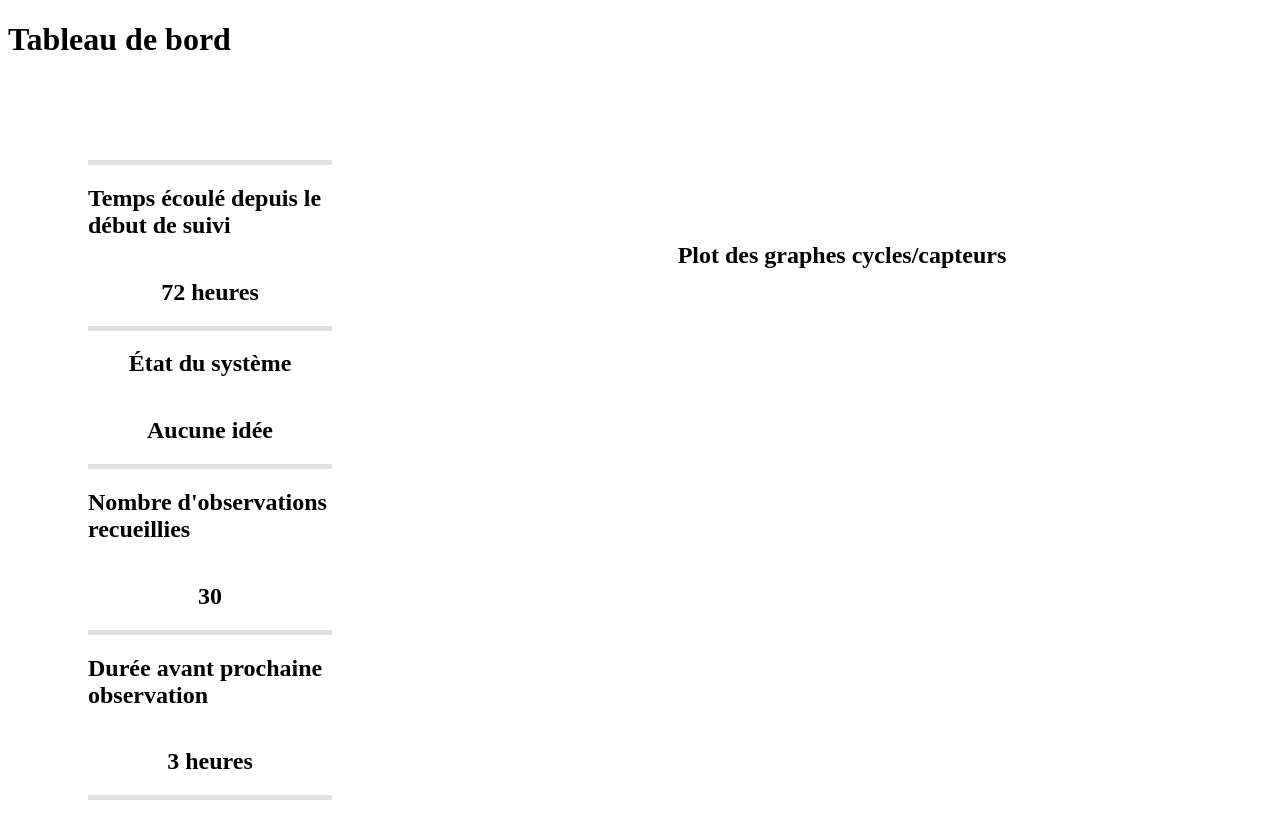
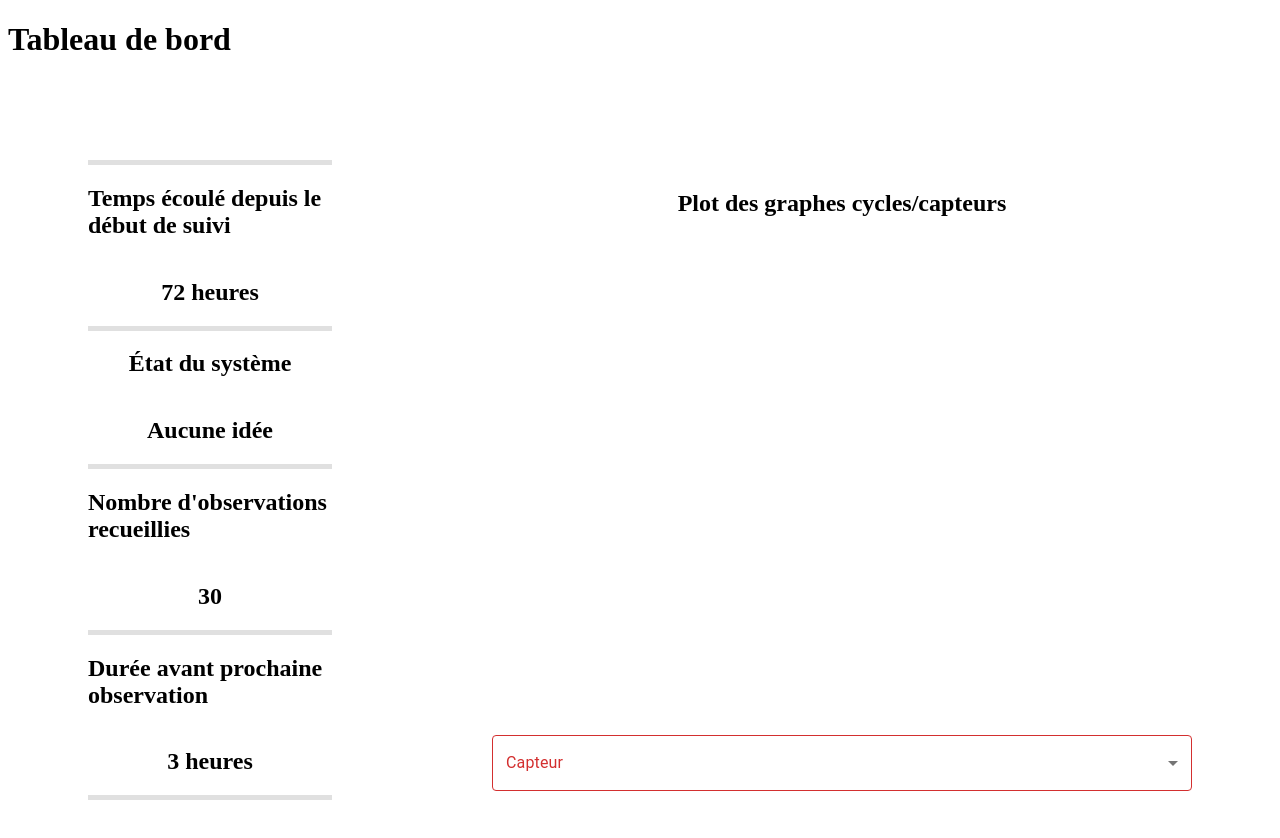
Before and after one commit to PierreVauterin/PredictiveMaintenance, a React (Create React App) app in the folder predictiveapp/: page /home in a window 1280 px wide. Shown: the top 838 px of the page. Built offline with nearby package versions, Linux system fonts and the light colour scheme.

Commit message:
Added homemade components

```diff
--- a/predictiveapp/package.json
+++ b/predictiveapp/package.json
@@ -5,6 +5,7 @@
   "dependencies": {
     "@emotion/react": "^11.14.0",
     "@emotion/styled": "^11.14.0",
+    "@mui/icons-material": "^6.4.5",
     "@mui/material": "^6.4.5",
     "@testing-library/dom": "^10.4.0",
     "@testing-library/jest-dom": "^6.6.3",
--- /dev/null
+++ b/predictiveapp/src/Components/ChoiceMenu.tsx
@@ -0,0 +1,37 @@
+import React from "react";
+import Box from "@mui/material/Box";
+import InputLabel from "@mui/material/InputLabel";
+import MenuItem from "@mui/material/MenuItem";
+import FormControl from "@mui/material/FormControl";
+import Select, { SelectChangeEvent } from "@mui/material/Select";
+
+export default function ChoiceMenu(props) {
+  const [sensorChoice, setSensorChoice] = React.useState("");
+  const label = props.label;
+  const data = props.data;
+  const handleChange = (event: SelectChangeEvent) => {
+    setSensorChoice(event.target.value as string);
+  };
+
+  return (
+    <Box sx={{ minWidth: 120 }}>
+      <FormControl fullWidth error>
+        <InputLabel id="demo-simple-select-label" sx={{ color: "white" }}>
+          {label}
+        </InputLabel>
+        <Select
+          labelId="graphSensorMenu"
+          id="graphMenu"
+          value={sensorChoice}
+          label="Sensor"
+          onChange={handleChange}
+          sx={{ color: "white" }}
+        >
+          <MenuItem value={1}>{data[0]}</MenuItem>
+          <MenuItem value={2}>{data[1]}</MenuItem>
+          <MenuItem value={3}>{data[2]}</MenuItem>
+        </Select>
+      </FormControl>
+    </Box>
+  );
+}
--- /dev/null
+++ b/predictiveapp/src/Components/Notification.tsx
@@ -0,0 +1,28 @@
+import * as React from "react";
+import Badge from "@mui/material/Badge";
+//import NotificationsIcon from "@mui/icons-material/Notifications";
+//import HelpIcon from "@mui/icons-material/Help";
+import Box from "@mui/material/Box";
+import Tooltip from "@mui/material/Tooltip";
+
+export const Notification = () => {
+  return (
+    <>
+      <Badge badgeContent={4} color="info">
+      </Badge>
+    </>
+  );
+};
+
+export const Help = (props) => {
+  const helpText = props.helpText;
+  const placement = props.placement;
+  return (
+    <>
+      <Tooltip title={helpText} arrow placement={placement}>
+        <Box sx={{ m: 3 }}>
+        </Box>
+      </Tooltip>
+    </>
+  );
+};
--- a/predictiveapp/src/Pages/Home.js
+++ b/predictiveapp/src/Pages/Home.js
@@ -1,6 +1,10 @@
 /* Classic importations */
 import Divider from "@mui/material/Divider";
 import Box from "@mui/material/Box";
+
+/* Own components */
+import { Help } from "../Components/Notification.tsx";
+import ChoiceMenu from "../Components/ChoiceMenu.tsx"
 
 /* Main component */
 /* Une horreur, à voir si on passe ça en component ou si on peut mieux gérer les Box */
@@ -49,6 +53,10 @@ export default function Home() {
             height="450px"
             sx={{ backgroundColor: "rgb(255,255,255)" }}
           ></Box>
+          <Box display="flex" justifyContent="center" alignItems="center">
+            <Help helpText="Visualiser le diagramme montrant l'évolution des valeurs du capteur en fonction de l'usure" />
+          </Box>
+          <ChoiceMenu label="Capteur" data={["s1", "s2", "s3"]} />
         </Box>
       </Box>
     </>
```
Also changed, not shown: 1 other file (tests, documents, lock files or other folders).
